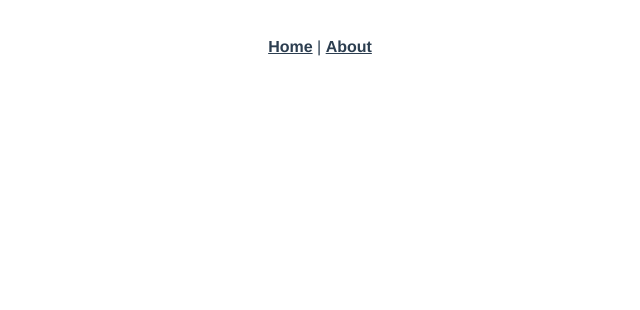
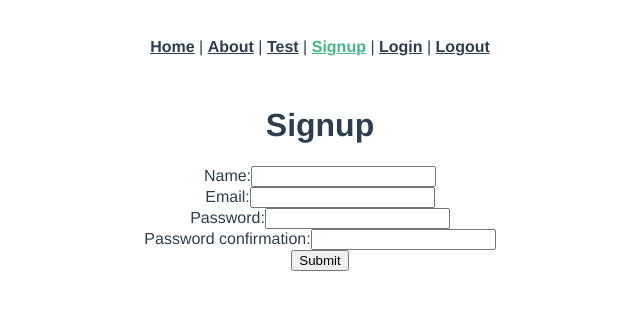
Before and after one commit to actualize-online-2022-05/cookbook-frontend, a Vue app: page /signup in a window 1280 px wide. Before the commit this address had no page. Shown: the top 310 px of the page, without its empty margins (320-960 px from the left). Built offline with nearby package versions, Linux system fonts and the light colour scheme.

Commit message:
implement authentication in cookbook frontend

```diff
--- a/src/App.vue
+++ b/src/App.vue
@@ -3,6 +3,14 @@
     <router-link to="/">Home</router-link>
     |
     <router-link to="/about">About</router-link>
+    |
+    <router-link to="/test">Test</router-link>
+    |
+    <router-link to="/signup">Signup</router-link>
+    |
+    <router-link to="/login">Login</router-link>
+    |
+    <router-link to="/logout">Logout</router-link>
   </nav>
   <router-view />
 </template>
--- a/src/main.js
+++ b/src/main.js
@@ -1,5 +1,13 @@
 import { createApp } from "vue";
 import App from "./App.vue";
 import router from "./router";
+import axios from "axios";
+
+axios.defaults.baseURL = process.env.NODE_ENV === "development" ? "http://localhost:3000" : "/";
+
+var jwt = localStorage.getItem("jwt");
+if (jwt) {
+  axios.defaults.headers.common["Authorization"] = `Bearer ${jwt}`;
+}
 
 createApp(App).use(router).mount("#app");
--- a/src/router/index.js
+++ b/src/router/index.js
@@ -1,5 +1,10 @@
 import { createRouter, createWebHistory } from "vue-router";
 import HomeView from "../views/HomeView.vue";
+import AboutView from "../views/AboutView.vue";
+import TestView from "../views/TestView.vue";
+import SignupView from "../views/SignupView.vue";
+import LoginView from "../views/LoginView.vue";
+import LogoutView from "../views/LogoutView.vue";
 
 const routes = [
   {
@@ -10,10 +15,27 @@ const routes = [
   {
     path: "/about",
     name: "about",
-    // route level code-splitting
-    // this generates a separate chunk (about.[hash].js) for this route
-    // which is lazy-loaded when the route is visited.
-    component: () => import(/* webpackChunkName: "about" */ "../views/AboutView.vue"),
+    component: AboutView,
+  },
+  {
+    path: "/test",
+    name: "test",
+    component: TestView,
+  },
+  {
+    path: "/signup",
+    name: "signup",
+    component: SignupView,
+  },
+  {
+    path: "/login",
+    name: "login",
+    component: LoginView,
+  },
+  {
+    path: "/logout",
+    name: "logout",
+    component: LogoutView,
   },
 ];
 
--- a/src/views/HomeView.vue
+++ b/src/views/HomeView.vue
@@ -9,7 +9,13 @@ export default {
       errors: [],
       message: "All Recipes",
       currentRecipe: {},
-      newRecipe: {},
+      editRecipe: {},
+      newRecipeTitle: "",
+      newRecipeChef: "",
+      newRecipePrepTime: 0,
+      newRecipeIngredients: "",
+      newRecipeDirections: "",
+      newRecipeImageUrl: "",
     };
   },
   created: function () {
@@ -23,12 +29,28 @@ export default {
       });
     },
     createRecipe: function () {
+      console.log("new recipe created!");
+
+      var params = {
+        title: this.newRecipeTitle,
+        chef: this.newRecipeChef,
+        prep_time: this.newRecipePrepTime,
+        ingredients: this.newRecipeIngredients,
+        directions: this.newRecipeDirections,
+        image_url: this.newRecipeImageUrl,
+      };
+      // console.log(params);
       axios
-        .post("http://localhost:3000/recipes.json", this.newRecipe)
+        .post("http://localhost:3000/recipes.json", params)
         .then((response) => {
           console.log("Success!", response.data);
           this.recipes.push(response.data);
-          this.newRecipe = {};
+          this.newRecipeTitle = "";
+          this.newRecipeChef = "";
+          this.newRecipePrepTime = "";
+          this.newRecipeIngredients = "";
+          this.newRecipeDirections = "";
+          this.newRecipeImageUrl = "";
         })
         .catch((error) => {
           console.log(error.response.data.errors);
@@ -36,7 +58,9 @@ export default {
         });
     },
     showRecipe: function (recipe) {
+      console.log(recipe);
       this.currentRecipe = recipe;
+      this.editRecipe = recipe;
       document.querySelector("#recipe-info").showModal();
     },
     updateRecipe: function (recipeToEdit) {
@@ -59,17 +83,17 @@ export default {
   <div class="home">
     <h1>New Recipe</h1>
     Title:
-    <input type="text" v-model="newRecipe.title" />
+    <input type="text" v-model="newRecipeTitle" />
     Chef:
-    <input type="text" v-model="newRecipe.chef" />
+    <input type="text" v-model="newRecipeChef" />
     PrepTime:
-    <input type="number" v-model="newRecipe.prep_time" />
+    <input type="number" v-model="newRecipePrepTime" />
     Ingredients:
-    <input type="text" v-model="newRecipe.ingredients" />
+    <input type="text" v-model="newRecipeIngredients" />
     Directions:
-    <input type="text" v-model="newRecipe.directions" />
+    <input type="text" v-model="newRecipeDirections" />
     ImageUrl:
-    <input type="text" v-model="newRecipe.image_url" />
+    <input type="text" v-model="newRecipeImageUrl" />
     <button v-on:click="createRecipe()">Create Recipe</button>
     <div class="errors" v-for="error in errors" v-bind:key="error">
       {{ error }}
@@ -84,27 +108,25 @@ export default {
     <dialog id="recipe-info">
       <form method="dialog">
         <h1>Recipe Info:</h1>
+        <p>Title: {{ currentRecipe.title }}</p>
+        <p>Chef: {{ currentRecipe.chef }}</p>
+        <p>Ingredients: {{ currentRecipe.ingredients_list }}</p>
+        <p>Directions: {{ currentRecipe.directions_list }}</p>
+        <p>Prep Time: {{ currentRecipe.friendly_prep_time }}</p>
+        <h1>Edit Recipe</h1>
         <p>
           Title:
-          <input type="text" v-model="currentRecipe.title" />
+          <input type="text" v-model="editRecipe.title" />
         </p>
         <p>
           Chef:
-          <input type="text" v-model="currentRecipe.chef" />
-        </p>
-        <p>
-          Ingredients:
-          <input type="text" v-model="currentRecipe.ingredients" />
-        </p>
-        <p>
-          Directions:
-          <input type="text" v-model="currentRecipe.directions" />
+          <input type="text" v-model="editRecipe.chef" />
         </p>
         <p>
           Prep Time:
-          <input type="text" v-model="currentRecipe.prep_time" />
+          <input type="text" v-model="editRecipe.prep_time" />
         </p>
-        <button v-on:click="updateRecipe(currentRecipe)">Update</button>
+        <button v-on:click="updateRecipe(editRecipe)">Update</button>
         <button v-on:click="destroyRecipe(currentRecipe)">Delete</button>
         <button>Close</button>
       </form>
--- /dev/null
+++ b/src/views/LoginView.vue
@@ -0,0 +1,49 @@
+<script>
+import axios from "axios";
+
+export default {
+  data: function () {
+    return {
+      newSessionParams: {},
+      errors: [],
+    };
+  },
+  methods: {
+    submit: function () {
+      axios
+        .post("/sessions", this.newSessionParams)
+        .then((response) => {
+          axios.defaults.headers.common["Authorization"] = "Bearer " + response.data.jwt;
+          localStorage.setItem("jwt", response.data.jwt);
+          this.$router.push("/");
+        })
+        .catch((error) => {
+          console.log(error.response);
+          this.errors = ["Invalid email or password."];
+          this.email = "";
+          this.password = "";
+        });
+    },
+  },
+};
+</script>
+
+<template>
+  <div class="login">
+    <form v-on:submit.prevent="submit()">
+      <h1>Login</h1>
+      <ul>
+        <li v-for="error in errors" v-bind:key="error">{{ error }}</li>
+      </ul>
+      <div>
+        <label>Email:</label>
+        <input type="email" v-model="newSessionParams.email" />
+      </div>
+      <div>
+        <label>Password:</label>
+        <input type="password" v-model="newSessionParams.password" />
+      </div>
+      <input type="submit" value="Submit" />
+    </form>
+  </div>
+</template>
--- /dev/null
+++ b/src/views/LogoutView.vue
@@ -0,0 +1,15 @@
+<script>
+import axios from "axios";
+
+export default {
+  created: function () {
+    delete axios.defaults.headers.common["Authorization"];
+    localStorage.removeItem("jwt");
+    this.$router.push("/");
+  },
+};
+</script>
+
+<template>
+  <div class="logout"></div>
+</template>
--- /dev/null
+++ b/src/views/SignupView.vue
@@ -0,0 +1,53 @@
+<script>
+import axios from "axios";
+
+export default {
+  data: function () {
+    return {
+      newUserParams: {},
+      errors: [],
+    };
+  },
+  methods: {
+    createUser: function () {
+      axios
+        .post("/users", this.newUserParams)
+        .then((response) => {
+          console.log(response.data);
+          this.$router.push("/login");
+        })
+        .catch((error) => {
+          this.errors = error.response.data.errors;
+        });
+    },
+  },
+};
+</script>
+
+<template>
+  <div class="signup">
+    <form v-on:submit.prevent="createUser()">
+      <h1>Signup</h1>
+      <ul>
+        <li v-for="error in errors" v-bind:key="error">{{ error }}</li>
+      </ul>
+      <div>
+        <label>Name:</label>
+        <input type="text" v-model="newUserParams.name" />
+      </div>
+      <div>
+        <label>Email:</label>
+        <input type="email" v-model="newUserParams.email" />
+      </div>
+      <div>
+        <label>Password:</label>
+        <input type="password" v-model="newUserParams.password" />
+      </div>
+      <div>
+        <label>Password confirmation:</label>
+        <input type="password" v-model="newUserParams.password_confirmation" />
+      </div>
+      <input type="submit" value="Submit" />
+    </form>
+  </div>
+</template>
--- /dev/null
+++ b/src/views/TestView.vue
@@ -0,0 +1,5 @@
+<template>
+  <div class="about">
+    <h1>This is a test page!</h1>
+  </div>
+</template>
```
